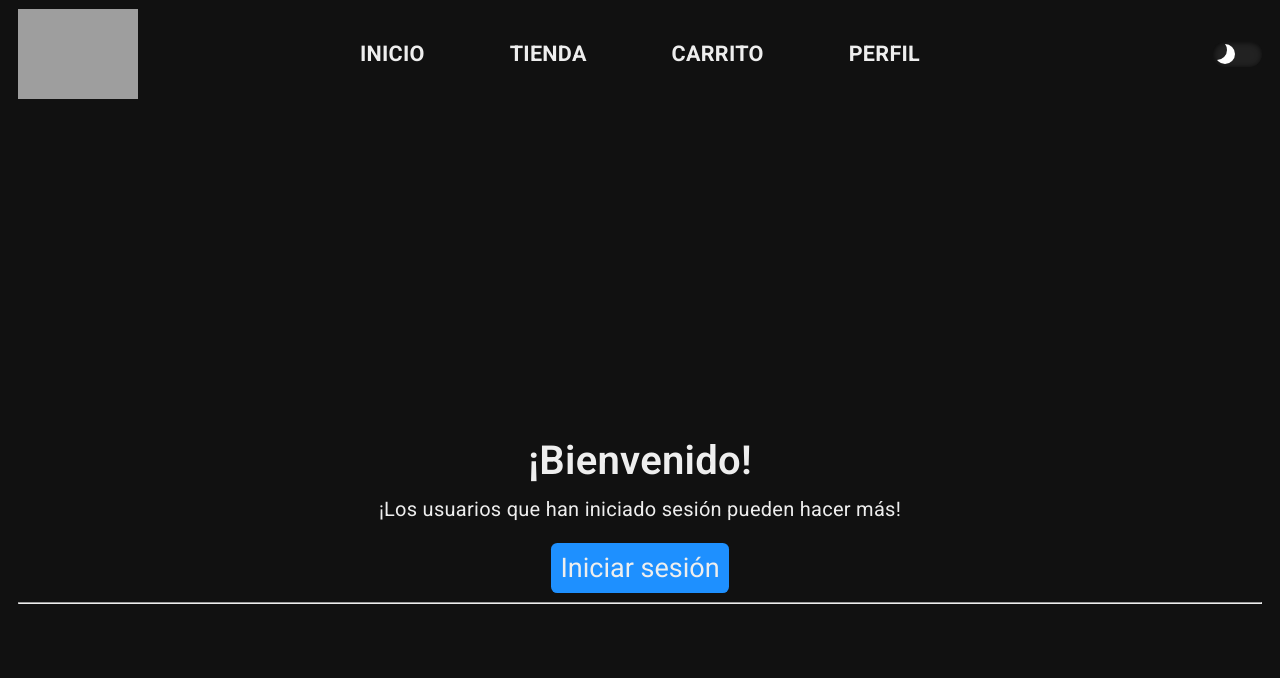
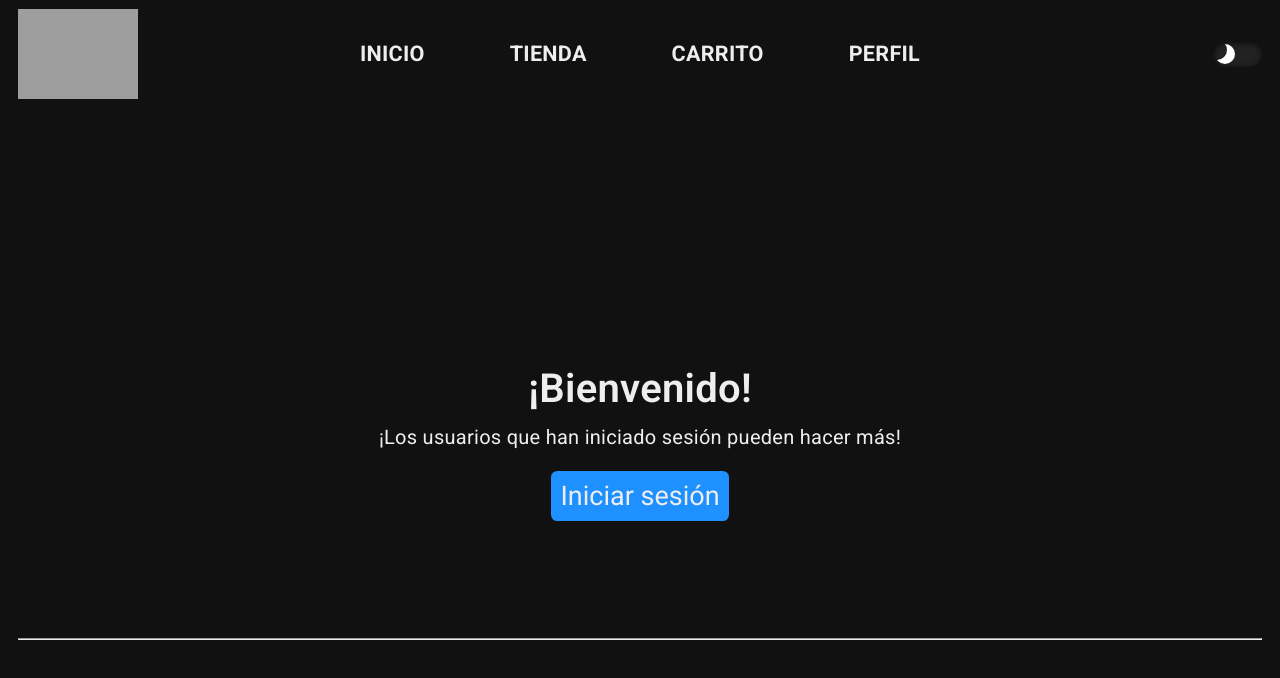
Before and after one commit to BenjaLizama/LEVEL-UP-GAMER-REACT-V2, a React (Vite) app: page /profile in a window 1280 px wide. Shown: the top 678 px of the page. Built offline with nearby package versions, Linux system fonts and the light colour scheme; grey boxes are pictures that could not be loaded; some icons are missing.

Commit message:
refactor: Refactoriza componente LoginProfileInfo

```diff
--- a/src/components/molecules/LoginProfileInfo/LoginProfileInfo.module.css
+++ b/src/components/molecules/LoginProfileInfo/LoginProfileInfo.module.css
@@ -1,9 +1,9 @@
 .container {
-  margin-top: 10rem;
   display: flex;
   flex-direction: column;
   justify-content: center;
   align-items: center;
+  padding: 6rem 2rem;
 }
 
 .bienvenido {
```
